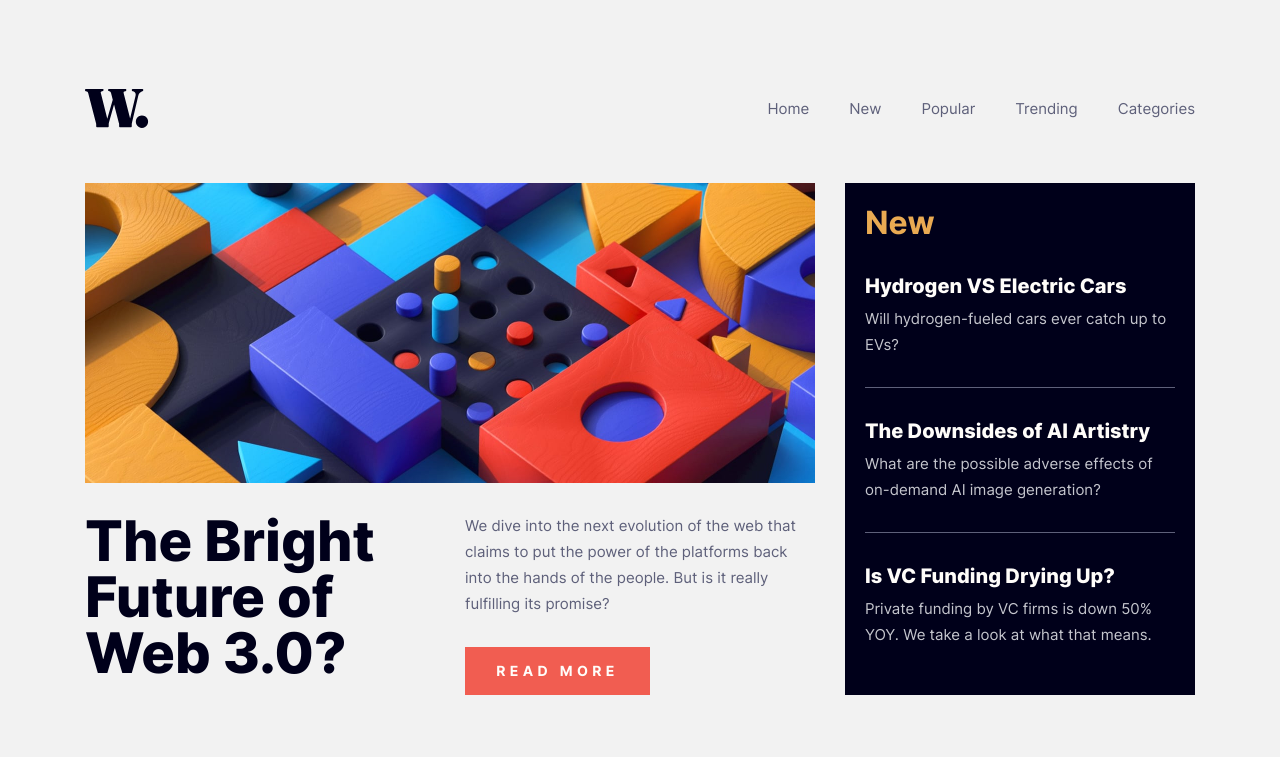
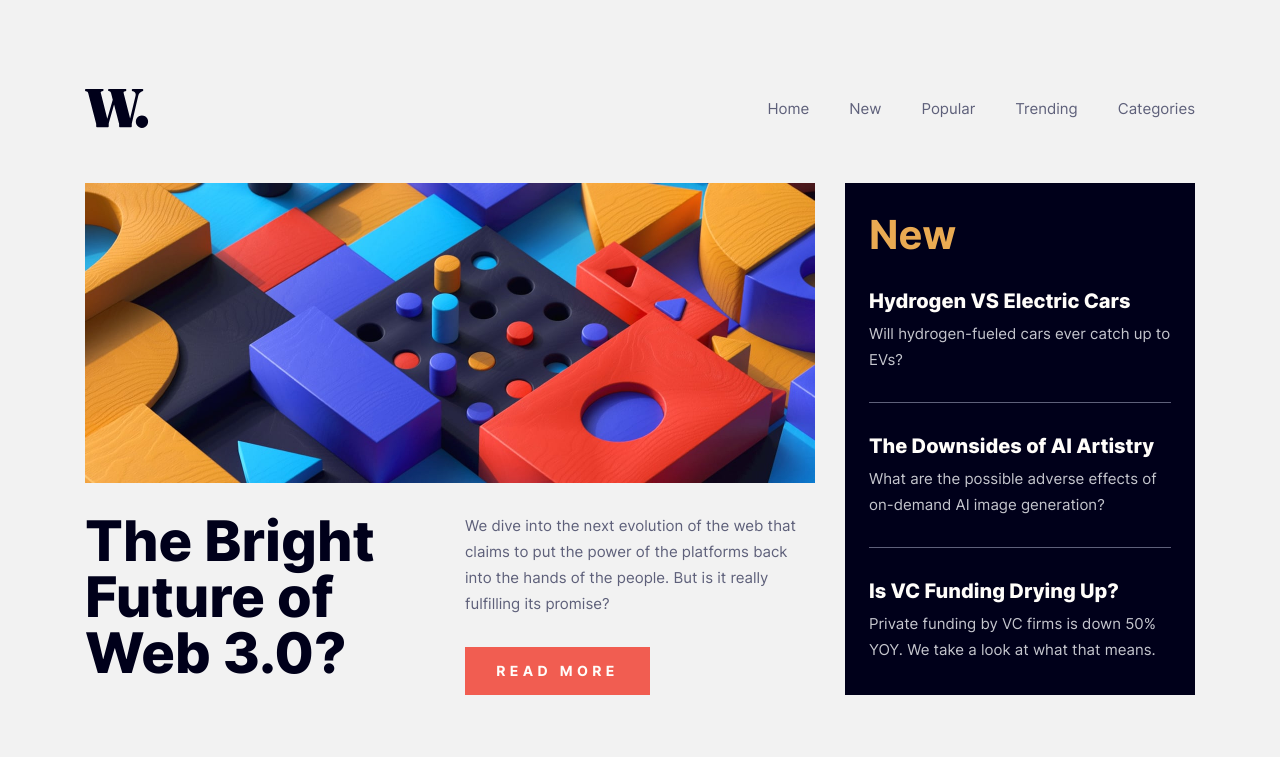
Before and after one commit to miguelzaga/news-homepage, a React (Vite) app: page / in a window 1280 px wide. Shown: the top 757 px of the page. Built offline with nearby package versions, Linux system fonts and the light colour scheme.

Commit message:
style side desktop

```diff
--- a/src/scss/04-globals/_main.scss
+++ b/src/scss/04-globals/_main.scss
@@ -10,5 +10,6 @@
   @include breakpoint($md){
     grid-template-columns: 730fr 350fr;
     gap: 30px;
+  margin-bottom: 71px;
   }
 }
--- a/src/scss/05-components/_side.scss
+++ b/src/scss/05-components/_side.scss
@@ -4,6 +4,9 @@
   padding: 24px 20px;
   background-color: $dark-space-blue;
   color: $silver;
+  @include breakpoint($lg) {
+    padding: 32px 24px;
+  }
 
   &__title {
     color: $yellow;
@@ -11,6 +14,10 @@
     font-size: rem(32px);
     line-height: 1;
     margin-bottom: 35px;
+    @include breakpoint($lg) {
+      font-size: rem(40px);
+      margin-bottom: 34px;
+    }
   }
 
   &__article {
```
